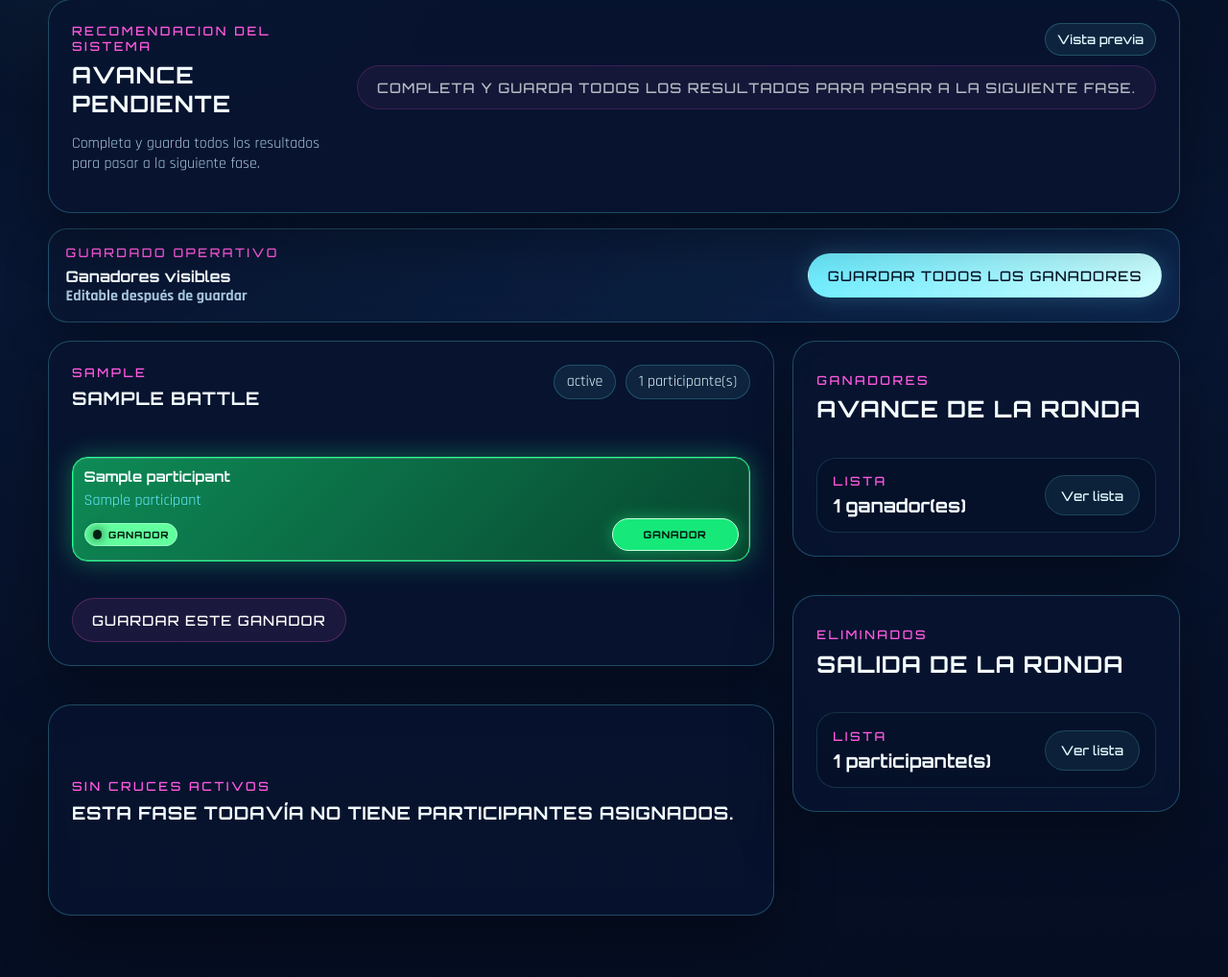
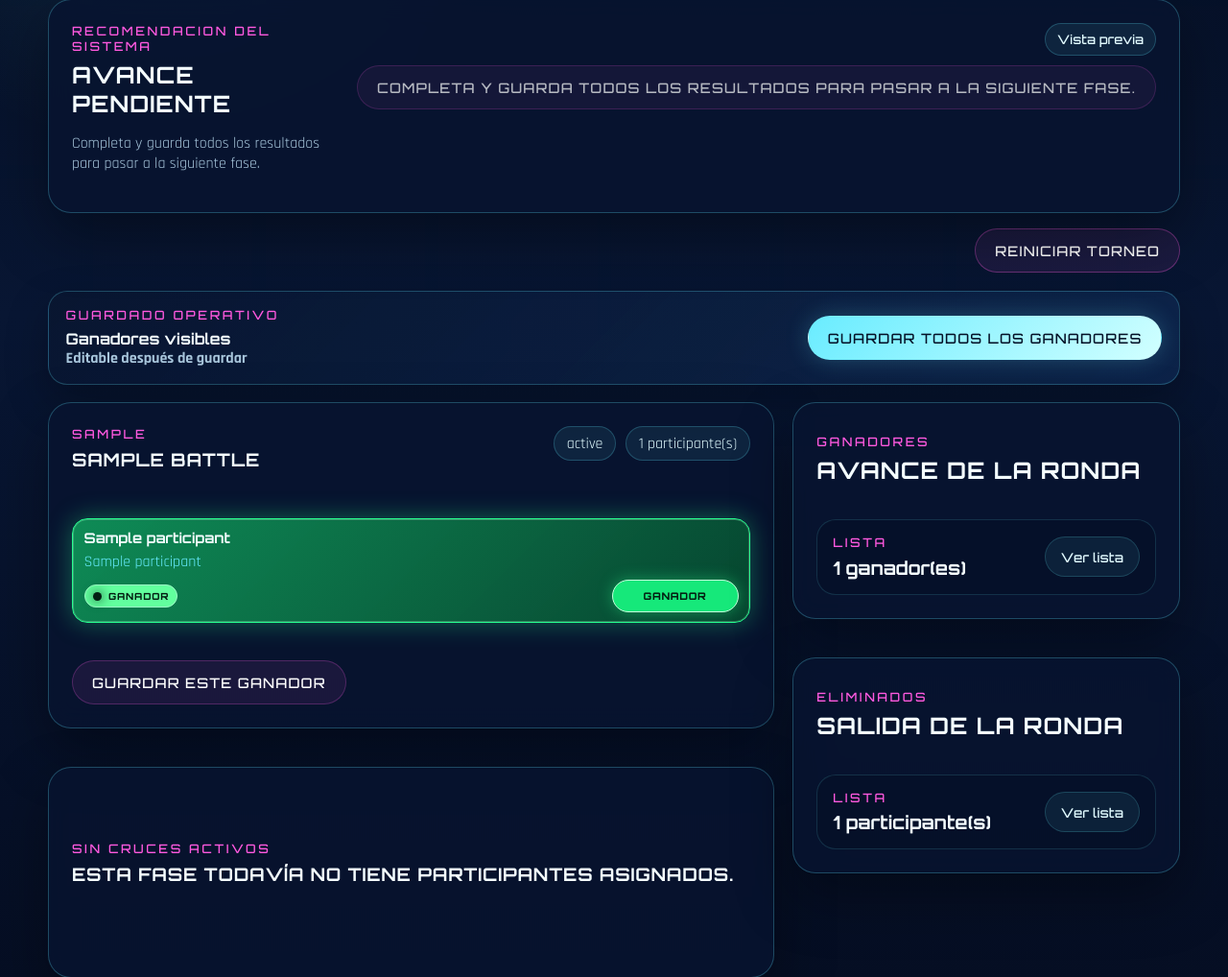
Before and after one commit to MoisesSanchezdev/tournament-management-platform, a Django app: template apps/tournament/templates/tournament/control_stage.html in a window 1280 px wide. Shown: the part 451-1469 px from the top of the page at 96% size. Before the commit the page ends 1433 px from the top, so only its background shows below. Run offline with Django 5.2, Linux system fonts and the light colour scheme; the template is opened without the code that fills it: most values are stand-ins (such as "Sample title", 1, 10 or a date in 2020); parts of the project's set-up code (start-up, migrations or seed data) failed here and were passed over.

Commit message:
Show reset tournament action on all stages

```diff
--- a/apps/tournament/templates/tournament/control_stage.html
+++ b/apps/tournament/templates/tournament/control_stage.html
@@ -91,16 +91,14 @@
     {% endif %}
 </section>
 
-{% if stage_key == "final" %}
 <section class="stage-action-bar">
-        <form method="post" onsubmit="return confirm('Esto reinicia el torneo y borra progreso. Confirma solo si ya hiciste respaldo o estas seguro.');">
+    <form method="post" onsubmit="return confirm('Esta acci&oacute;n reiniciar&aacute; el torneo y eliminar&aacute; el progreso operativo actual. &iquest;Deseas continuar?');">
         {% csrf_token %}
         <input type="hidden" name="action" value="reset_competition">
         <input type="hidden" name="confirm_reset" value="yes">
         <button class="button secondary danger-outline" type="submit">Reiniciar torneo</button>
     </form>
 </section>
-{% endif %}
 
 {% if stage_key == "groups" %}
     {% if groups_payload %}
```
Lines whose indentation alone changed are shown as unchanged.
